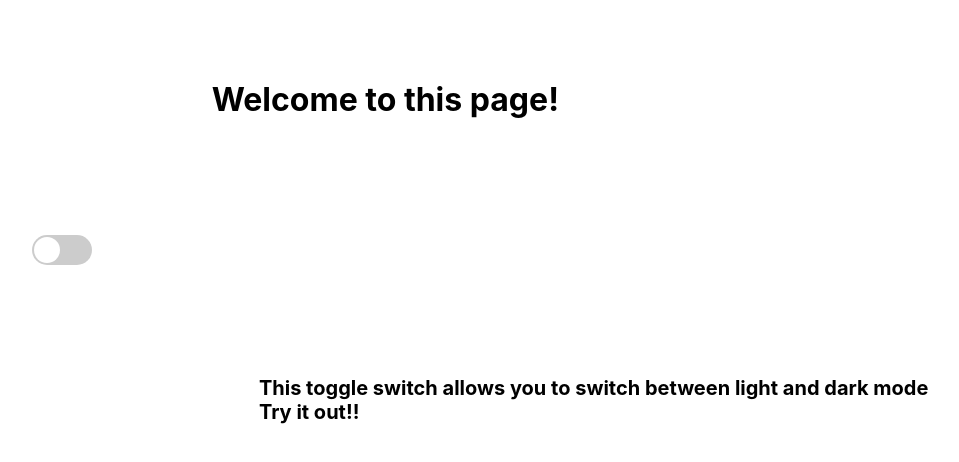
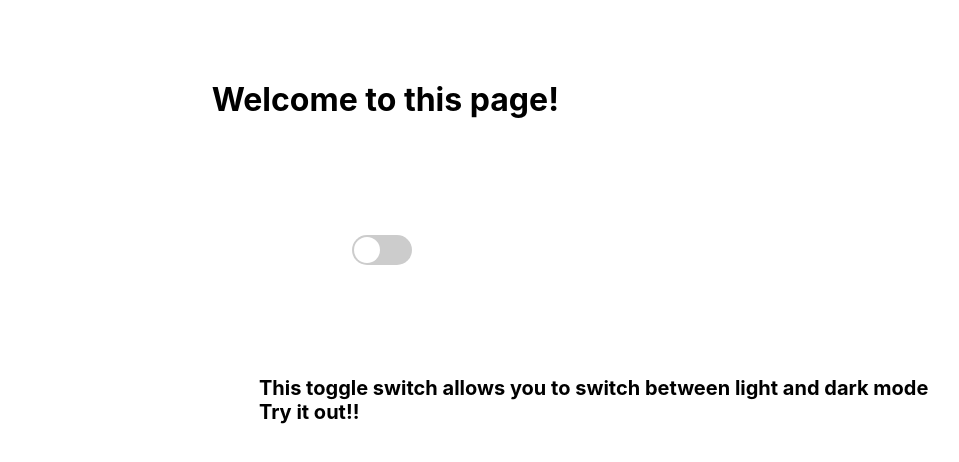
Before and after one commit to Eshhaa11/light-dark-mode-toggle, a React (Create React App) app: page / in a window 1280 px wide. Shown: the top 462 px of the page, without its empty margins (250-1209 px from the left). Built offline with nearby package versions, Linux system fonts and the light colour scheme.

Commit message:
added toggle

```diff
--- a/src/Components/Toggle.css
+++ b/src/Components/Toggle.css
@@ -12,7 +12,7 @@
     border-radius: 30px;
     position: relative;
     top: -150px;
-    left: 180px;
+    left: 500px;
     cursor: pointer;
 
   }
@@ -50,4 +50,5 @@
   p{
     font-size: 20px;
     font-weight: bold;
+
   }
```
